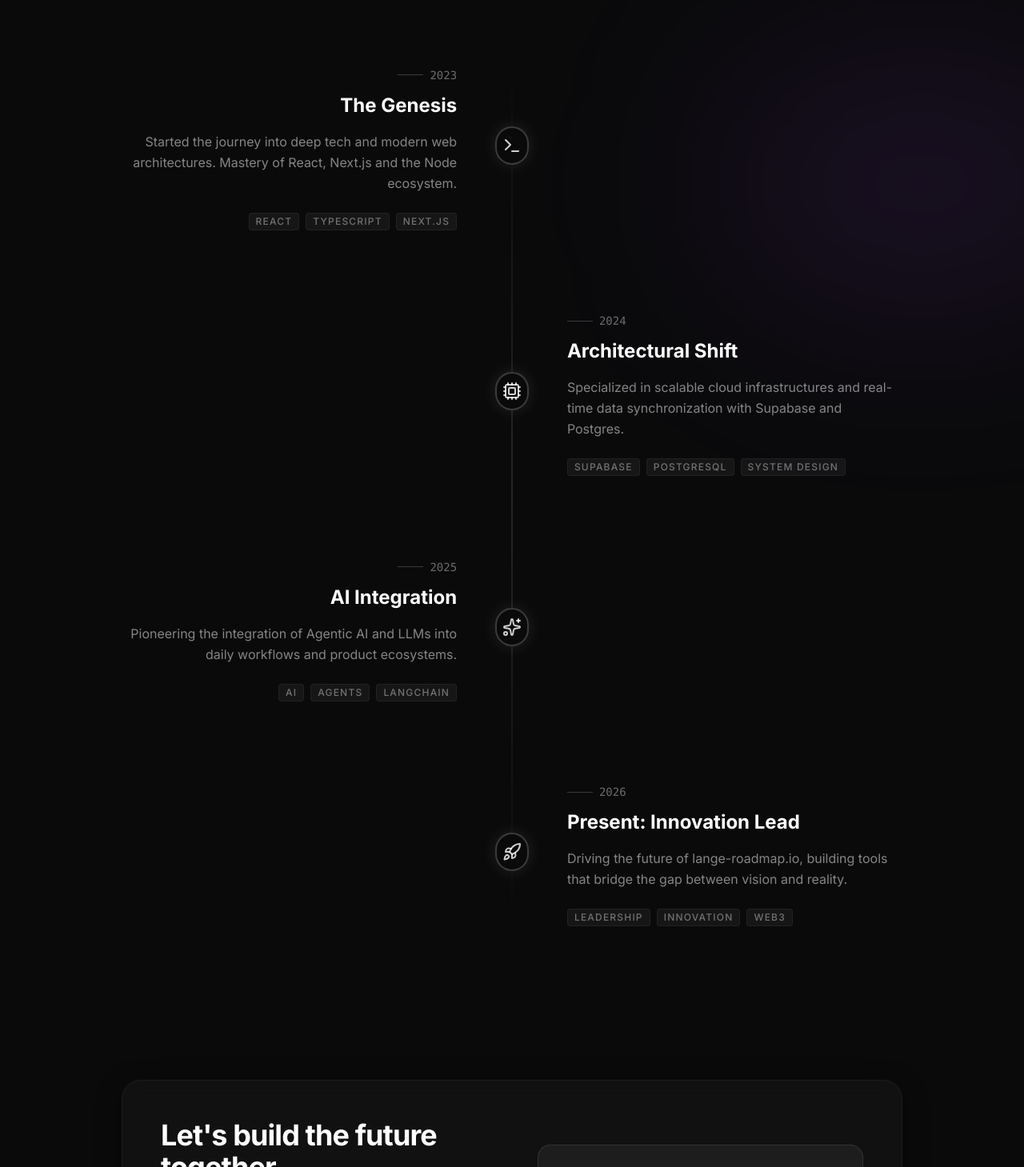
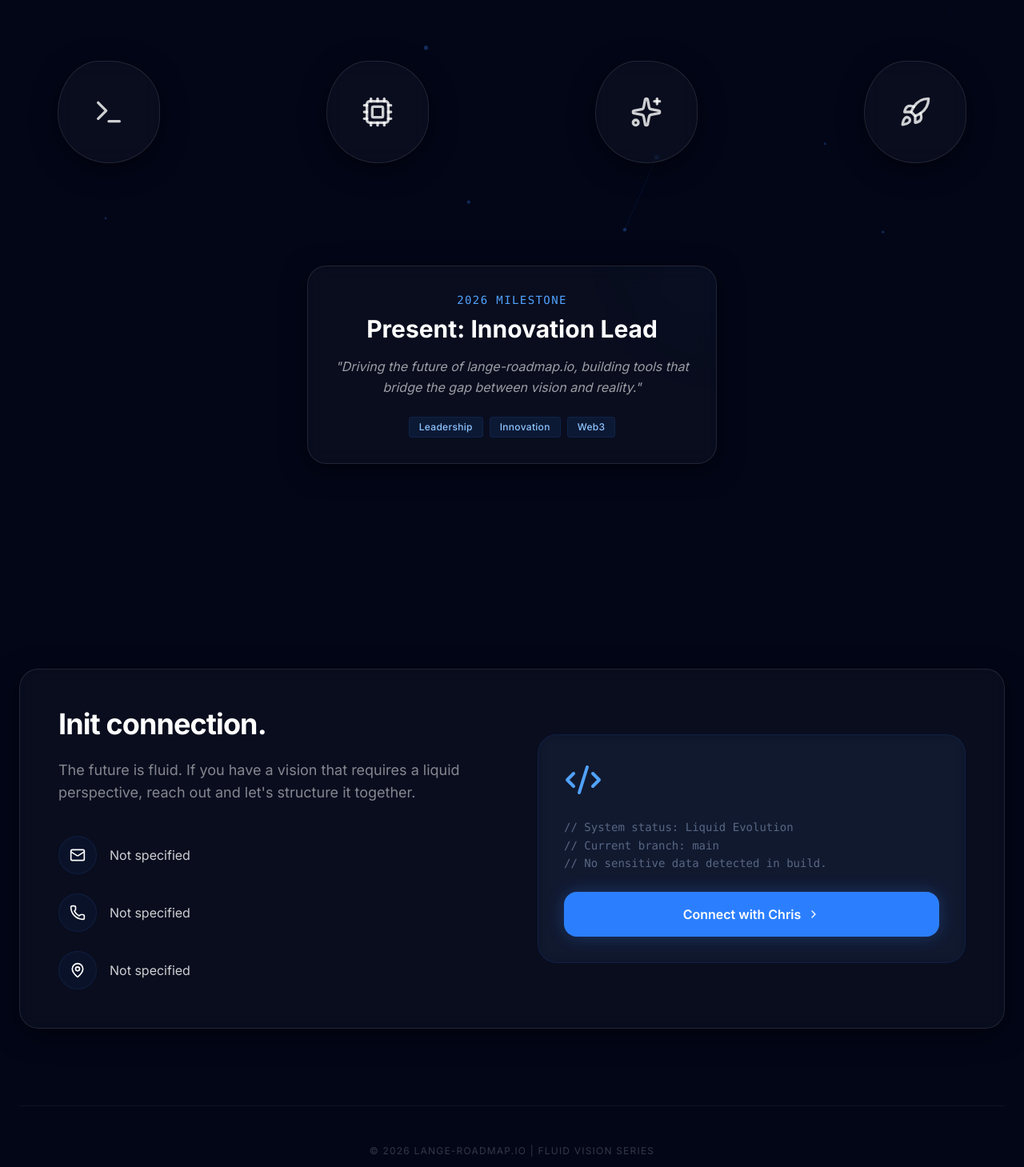
Before and after one commit to lange-chris/lange-roadmap.io, a Next.js app: page / in a window 1280 px wide. Shown: the part 491-1950 px from the top of the page at 80% size. Built offline with nearby package versions, Linux system fonts and the light colour scheme.

Commit message:
feat: implement advanced liquid design with molecular roadmap and particles

```diff
--- a/package.json
+++ b/package.json
@@ -9,6 +9,8 @@
     "lint": "eslint"
   },
   "dependencies": {
+    "@tsparticles/react": "^3.0.0",
+    "@tsparticles/slim": "^3.9.1",
     "framer-motion": "^12.38.0",
     "lucide-react": "^1.8.0",
     "next": "16.2.4",
--- a/src/app/globals.css
+++ b/src/app/globals.css
@@ -3,65 +3,60 @@
 @theme {
   --font-sans: 'Inter', ui-sans-serif, system-ui, sans-serif;
 
-  --color-background: hsl(240 10% 3.9%);
+  --color-background: #020617; /* Slate 950 */
   --color-foreground: hsl(0 0% 98%);
-  --color-card: hsl(240 10% 3.9%);
-  --color-card-foreground: hsl(0 0% 98%);
-  --color-popover: hsl(240 10% 3.9%);
-  --color-popover-foreground: hsl(0 0% 98%);
-  --color-primary: hsl(0 0% 98%);
-  --color-primary-foreground: hsl(240 5.9% 10%);
-  --color-secondary: hsl(240 3.7% 15.9%);
-  --color-secondary-foreground: hsl(0 0% 98%);
-  --color-muted: hsl(240 3.7% 15.9%);
-  --color-muted-foreground: hsl(240 5% 64.9%);
-  --color-accent: hsl(240 3.7% 15.9%);
-  --color-accent-foreground: hsl(0 0% 98%);
-  --color-destructive: hsl(0 62.8% 30.6%);
-  --color-destructive-foreground: hsl(0 0% 98%);
-  --color-border: hsl(240 3.7% 15.9%);
-  --color-input: hsl(240 3.7% 15.9%);
-  --color-ring: hsl(240 4.9% 83.9%);
 
-  --radius-xl: 0.75rem;
+  --color-blue-deep: #1e3a8a; /* Blue 900 */
+  --color-blue-vibrant: #3b82f6; /* Blue 500 */
+
+  --radius-bubble: 60% 40% 30% 70% / 60% 30% 70% 40%;
 }
 
 @layer base {
   body {
     color: var(--color-foreground);
-    background: var(--color-background);
+    background: radial-gradient(circle at center, #0f172a 0%, #020617 100%);
     -webkit-font-smoothing: antialiased;
     -moz-osx-font-smoothing: grayscale;
+    min-height: 100vh;
   }
+}
 
-  * {
-    border-color: var(--color-border);
-  }
+.liquid-bg {
+  position: fixed;
+  inset: 0;
+  z-index: -1;
+  background: linear-gradient(135deg, #020617 0%, #1e1b4b 50%, #020617 100%);
 }
 
 .glass-morphism {
   background: rgba(255, 255, 255, 0.03);
   backdrop-filter: blur(12px);
-  border: 1px solid rgba(255, 255, 255, 0.05);
-  box-shadow: 0 8px 32px 0 rgba(0, 0, 0, 0.37);
+  border: 1px solid rgba(255, 255, 255, 0.1);
+  box-shadow: 0 8px 32px 0 rgba(0, 0, 0, 0.5);
 }
 
-.roadmap-line {
-  position: absolute;
-  left: 50%;
-  transform: translateX(-50%);
-  width: 2px;
-  background: linear-gradient(to bottom, transparent, var(--color-muted), transparent);
-  height: 100%;
-  z-index: 0;
+.wobble-bubble {
+  border-radius: var(--radius-bubble);
+  transition: all 0.5s ease-in-out;
 }
 
-@keyframes float {
-  0% { transform: translateY(0px); }
-  50% { transform: translateY(-10px); }
-  100% { transform: translateY(0px); }
+@keyframes wobble {
+  0% { border-radius: 60% 40% 30% 70% / 60% 30% 70% 40%; }
+  50% { border-radius: 30% 60% 70% 40% / 50% 60% 30% 60%; }
+  100% { border-radius: 60% 40% 30% 70% / 60% 30% 70% 40%; }
 }
 
-.float-animation {
-  animation: float 6s ease-in-out infinite;
+.animate-wobble {
+  animation: wobble 8s ease-in-out infinite;
 }
+
+.molecular-line {
+  stroke: rgba(59, 130, 246, 0.2);
+  stroke-width: 2;
+  stroke-dasharray: 5, 5;
+}
+
+.liquid-shadow {
+  box-shadow: 0 0 30px rgba(59, 130, 246, 0.2);
+}
--- /dev/null
+++ b/src/components/MolecularNode.tsx
@@ -0,0 +1,62 @@
+"use client";
+
+import { motion } from "framer-motion";
+import { ReactNode } from "react";
+
+interface MolecularNodeProps {
+  title: string;
+  year: string;
+  icon: ReactNode;
+  isActive?: boolean;
+  onHover?: () => void;
+}
+
+export default function MolecularNode({ title, year, icon, isActive, onHover }: MolecularNodeProps) {
+  return (
+    <div className="relative group cursor-pointer" onMouseEnter={onHover}>
+      {/* Liquid Wobble Bubble */}
+      <motion.div
+        animate={{
+          borderRadius: [
+            "60% 40% 30% 70% / 60% 30% 70% 40%",
+            "30% 60% 70% 40% / 50% 60% 30% 60%",
+            "60% 40% 30% 70% / 60% 30% 70% 40%",
+          ],
+        }}
+        transition={{
+          duration: 8,
+          repeat: Infinity,
+          ease: "easeInOut",
+        }}
+        whileHover={{
+          scale: 1.1,
+          boxShadow: "0 0 30px rgba(59, 130, 246, 0.4)",
+          transition: { duration: 0.3 }
+        }}
+        className={`w-32 h-32 flex items-center justify-center glass-morphism relative z-10
+          ${isActive ? "border-blue-500 shadow-[0_0_20px_rgba(59,130,246,0.3)]" : "border-white/10"}`}
+      >
+        <div className="text-white/80 scale-125 group-hover:text-white transition-colors">
+          {icon}
+        </div>
+
+        {/* Glow effect */}
+        <div className="absolute inset-0 rounded-full bg-blue-500/10 blur-xl opacity-0 group-hover:opacity-100 transition-opacity" />
+      </motion.div>
+
+      {/* Label */}
+      <motion.div
+        initial={{ opacity: 0, y: 10 }}
+        whileHover={{ opacity: 1, y: 0 }}
+        className="absolute top-full mt-6 left-1/2 -translate-x-1/2 text-center w-max pointer-events-none"
+      >
+        <div className="text-white/40 font-mono text-xs mb-1 uppercase tracking-widest">{year}</div>
+        <div className="text-white font-semibold text-sm">{title}</div>
+      </motion.div>
+
+      {/* Connection Anchor Points (for SVG lines) */}
+      <div className="absolute left-0 top-1/2 -translate-y-1/2 w-1 h-1 bg-transparent" id={`anchor-left-${year}`} />
+      <div className="absolute right-0 top-1/2 -translate-y-1/2 w-1 h-1 bg-transparent" id={`anchor-right-${year}`} />
+    </div>
+  );
+}
--- /dev/null
+++ b/src/components/ParticlesBG.tsx
@@ -0,0 +1,108 @@
+"use client";
+
+import { useEffect, useMemo, useState } from "react";
+import Particles, { initParticlesEngine } from "@tsparticles/react";
+import { type Container, type ISourceOptions } from "@tsparticles/engine";
+import { loadSlim } from "@tsparticles/slim";
+
+export default function ParticlesBG() {
+  const [init, setInit] = useState(false);
+
+  useEffect(() => {
+    initParticlesEngine(async (engine) => {
+      await loadSlim(engine);
+    }).then(() => {
+      setInit(true);
+    });
+  }, []);
+
+  const particlesLoaded = async (container?: Container): Promise<void> => {
+    console.log("Particles loaded", container);
+  };
+
+  const options: ISourceOptions = useMemo(
+    () => ({
+      background: {
+        color: {
+          value: "transparent",
+        },
+      },
+      fpsLimit: 120,
+      interactivity: {
+        events: {
+          onClick: {
+            enable: true,
+            mode: "push",
+          },
+          onHover: {
+            enable: true,
+            mode: "bubble",
+          },
+        },
+        modes: {
+          push: {
+            quantity: 4,
+          },
+          bubble: {
+            distance: 200,
+            duration: 2,
+            opacity: 0.8,
+            size: 4,
+          },
+        },
+      },
+      particles: {
+        color: {
+          value: "#3b82f6",
+        },
+        links: {
+          color: "#3b82f6",
+          distance: 150,
+          enable: true,
+          opacity: 0.15,
+          width: 1,
+        },
+        move: {
+          direction: "right",
+          enable: true,
+          outModes: {
+            default: "out",
+          },
+          random: false,
+          speed: 1,
+          straight: false,
+        },
+        number: {
+          density: {
+            enable: true,
+          },
+          value: 60,
+        },
+        opacity: {
+          value: 0.3,
+        },
+        shape: {
+          type: "circle",
+        },
+        size: {
+          value: { min: 1, max: 3 },
+        },
+      },
+      detectRetina: true,
+    }),
+    [],
+  );
+
+  if (init) {
+    return (
+      <Particles
+        id="tsparticles"
+        particlesLoaded={particlesLoaded}
+        options={options}
+        className="absolute inset-0 z-0 pointer-events-none"
+      />
+    );
+  }
+
+  return null;
+}
--- a/src/components/Roadmap.tsx
+++ b/src/components/Roadmap.tsx
@@ -13,52 +13,53 @@ import {
   ChevronRight,
   Sparkles
 } from "lucide-react";
+import ParticlesBG from "./ParticlesBG";
+import MolecularNode from "./MolecularNode";
+import { useState } from "react";
 
 const roadmapEvents = [
   {
     year: "2023",
     title: "The Genesis",
     description: "Started the journey into deep tech and modern web architectures. Mastery of React, Next.js and the Node ecosystem.",
-    icon: <Terminal className="w-6 h-6" />,
+    icon: <Terminal className="w-8 h-8" />,
     tags: ["React", "TypeScript", "Next.js"]
   },
   {
     year: "2024",
     title: "Architectural Shift",
     description: "Specialized in scalable cloud infrastructures and real-time data synchronization with Supabase and Postgres.",
-    icon: <Cpu className="w-6 h-6" />,
+    icon: <Cpu className="w-8 h-8" />,
     tags: ["Supabase", "PostgreSQL", "System Design"]
   },
   {
     year: "2025",
     title: "AI Integration",
     description: "Pioneering the integration of Agentic AI and LLMs into daily workflows and product ecosystems.",
-    icon: <Sparkles className="w-6 h-6" />,
+    icon: <Sparkles className="w-8 h-8" />,
     tags: ["AI", "Agents", "LangChain"]
   },
   {
     year: "2026",
     title: "Present: Innovation Lead",
     description: "Driving the future of lange-roadmap.io, building tools that bridge the gap between vision and reality.",
-    icon: <Rocket className="w-6 h-6" />,
+    icon: <Rocket className="w-8 h-8" />,
     tags: ["Leadership", "Innovation", "Web3"]
   }
 ];
 
 export default function Roadmap() {
+  const [activeEvent, setActiveEvent] = useState(roadmapEvents[roadmapEvents.length - 1]);
+
   const userPhone = process.env.NEXT_PUBLIC_USER_PHONE || "Not specified";
   const userEmail = process.env.NEXT_PUBLIC_USER_EMAIL || "Not specified";
   const userAddress = process.env.NEXT_PUBLIC_USER_ADDRESS || "Not specified";
 
   return (
-    <main className="min-h-screen bg-[#0a0a0b] text-white selection:bg-white/10 overflow-x-hidden">
-      {/* Background Ambience */}
-      <div className="fixed inset-0 z-0">
-        <div className="absolute top-[-10%] left-[-10%] w-[40%] h-[40%] bg-blue-500/10 blur-[120px] rounded-full" />
-        <div className="absolute bottom-[-10%] right-[-10%] w-[40%] h-[40%] bg-purple-500/10 blur-[120px] rounded-full" />
-      </div>
+    <main className="min-h-screen bg-[#020617] text-white selection:bg-blue-500/20 overflow-x-hidden relative">
+      <ParticlesBG />
 
-      <div className="relative z-10 max-w-5xl mx-auto px-6 py-24">
+      <div className="relative z-10 max-w-7xl mx-auto px-6 py-24">
         {/* Hero Section */}
         <motion.section
           initial={{ opacity: 0, y: 20 }}
@@ -66,63 +67,76 @@ export default function Roadmap() {
           transition={{ duration: 0.8 }}
           className="text-center mb-32"
         >
-          <div className="inline-flex items-center gap-2 px-3 py-1 rounded-full bg-white/5 border border-white/10 text-sm font-medium text-white/60 mb-6 tracking-tight">
+          <div className="inline-flex items-center gap-2 px-3 py-1 rounded-full bg-blue-500/5 border border-blue-500/10 text-sm font-medium text-blue-400 mb-6 tracking-tight">
             <Globe className="w-3.5 h-3.5" />
             <span>Chris Lange's Professional Journey</span>
           </div>
-          <h1 className="text-6xl md:text-8xl font-bold tracking-tighter mb-8 bg-clip-text text-transparent bg-gradient-to-b from-white to-white/40">
-            Evolution of <br /> Vision.
+          <h1 className="text-6xl md:text-8xl font-bold tracking-tighter mb-8 bg-clip-text text-transparent bg-gradient-to-b from-white to-blue-200/40">
+            Liquid <br /> Roadmap.
           </h1>
           <p className="text-xl text-white/50 max-w-2xl mx-auto leading-relaxed">
-            A vertical deep-dive into the milestones, technologies, and breakthroughs that define my path in the digital landscape.
+            An advanced molecular structure visualizing the fluid progression of technologies, milestones, and breakthroughs.
           </p>
         </motion.section>
 
-        {/* Roadmap Section */}
-        <section className="relative mb-48">
-          <div className="roadmap-line" />
+        {/* Molecular Roadmap Structure */}
+        <section className="relative mb-64 min-h-[400px]">
+          {/* Animated SVG Connection Layer */}
+          <svg className="absolute inset-0 w-full h-full pointer-events-none z-0 overflow-visible">
+            <motion.path
+              d="M 150,200 L 350,200 L 550,200 L 750,200"
+              fill="none"
+              stroke="url(#line-gradient)"
+              strokeWidth="2"
+              strokeDasharray="8 8"
+              initial={{ pathLength: 0, opacity: 0 }}
+              animate={{ pathLength: 1, opacity: 1 }}
+              transition={{ duration: 2, ease: "easeInOut" }}
+            />
+            <defs>
+              <linearGradient id="line-gradient" x1="0%" y1="0%" x2="100%" y2="0%">
+                <stop offset="0%" stopColor="#3b82f6" stopOpacity="0" />
+                <stop offset="50%" stopColor="#3b82f6" stopOpacity="0.5" />
+                <stop offset="100%" stopColor="#3b82f6" stopOpacity="0" />
+              </linearGradient>
+            </defs>
+          </svg>
 
-          <div className="space-y-24">
+          {/* Nodes Container */}
+          <div className="flex flex-col md:flex-row items-center justify-between gap-12 relative z-10 px-12">
             {roadmapEvents.map((event, index) => (
+              <MolecularNode
+                key={event.year}
+                year={event.year}
+                title={event.title}
+                icon={event.icon}
+                isActive={activeEvent.year === event.year}
+                onHover={() => setActiveEvent(event)}
+              />
+            ))}
+          </div>
+
+          {/* Floating Info Card (appears on hover) */}
           <motion.div
-                key={index}
-                initial={{ opacity: 0, x: index % 2 === 0 ? -20 : 20 }}
-                whileInView={{ opacity: 1, x: 0 }}
-                viewport={{ once: true, margin: "-100px" }}
-                transition={{ duration: 0.6, delay: index * 0.1 }}
-                className={`relative flex items-center gap-12 ${index % 2 === 0 ? "flex-row" : "flex-row-reverse"}`}
+            key={activeEvent.year}
+            initial={{ opacity: 0, y: 20, scale: 0.95 }}
+            animate={{ opacity: 1, y: 0, scale: 1 }}
+            className="mt-32 max-w-lg mx-auto glass-morphism rounded-3xl p-8 border border-blue-500/20 text-center relative overflow-hidden"
           >
-                {/* Content Card */}
-                <div className={`w-1/2 ${index % 2 === 0 ? "text-right" : "text-left"}`}>
-                  <div className="inline-flex items-center gap-2 text-white/40 font-mono text-sm mb-3">
-                    <span className="w-8 h-px bg-white/20" />
-                    {event.year}
-                  </div>
-                  <h3 className="text-2xl font-bold mb-4">{event.title}</h3>
-                  <p className="text-white/50 leading-relaxed max-w-md ml-auto mr-auto">
-                    {event.description}
+            <div className="absolute top-0 right-0 w-32 h-32 bg-blue-500/5 blur-3xl rounded-full -translate-y-1/2 translate-x-1/2" />
+            <div className="text-blue-400 font-mono text-sm mb-2 uppercase tracking-widest">{activeEvent.year} Milestone</div>
+            <h3 className="text-3xl font-bold mb-4">{activeEvent.title}</h3>
+            <p className="text-white/60 leading-relaxed mb-6 italic">
+              "{activeEvent.description}"
             </p>
-                  <div className={`flex flex-wrap gap-2 mt-6 ${index % 2 === 0 ? "justify-end" : "justify-start"}`}>
-                    {event.tags.map(tag => (
-                      <span key={tag} className="px-2 py-0.5 rounded bg-white/5 border border-white/5 text-xs text-white/40 uppercase tracking-widest font-medium">
+            <div className="flex flex-wrap gap-2 justify-center">
+              {activeEvent.tags.map(tag => (
+                <span key={tag} className="px-3 py-1 rounded bg-blue-500/10 border border-blue-500/10 text-xs text-blue-300 font-medium tracking-wide">
                   {tag}
                 </span>
               ))}
             </div>
-                </div>
-
-                {/* Center Node */}
-                <div className="relative z-10 w-12 h-12 rounded-full bg-[#0a0a0b] border-2 border-white/20 flex items-center justify-center shadow-[0_0_20px_rgba(255,255,255,0.1)]">
-                  <div className="text-white/80">
-                    {event.icon}
-                  </div>
-                </div>
-
-                {/* Empty Space for alignment */}
-                <div className="w-1/2" />
           </motion.div>
-            ))}
-          </div>
         </section>
 
         {/* Contact Section */}
@@ -130,46 +144,46 @@ export default function Roadmap() {
           initial={{ opacity: 0 }}
           whileInView={{ opacity: 1 }}
           viewport={{ once: true }}
-          className="glass-morphism rounded-3xl p-12 overflow-hidden relative"
+          className="glass-morphism rounded-3xl p-12 overflow-hidden relative mb-24"
         >
           <div className="relative z-10 grid md:grid-cols-2 gap-16 items-center">
             <div>
-              <h2 className="text-4xl font-bold mb-6 tracking-tight">Let's build the future together.</h2>
+              <h2 className="text-4xl font-bold mb-6 tracking-tight">Init connection.</h2>
               <p className="text-white/50 mb-10 text-lg">
-                Interested in collaboration or just want to chat about the latest in roadmap architectures? Feel free to reach out.
+                The future is fluid. If you have a vision that requires a liquid perspective, reach out and let's structure it together.
               </p>
 
               <div className="space-y-6">
-                <div className="flex items-center gap-4 group">
-                  <div className="w-10 h-10 rounded-full bg-white/5 border border-white/10 flex items-center justify-center group-hover:bg-white group-hover:text-black transition-all">
-                    <Mail className="w-4 h-4" />
+                <div className="flex items-center gap-4 group cursor-pointer">
+                  <div className="w-12 h-12 rounded-full bg-blue-500/5 border border-blue-500/10 flex items-center justify-center group-hover:bg-blue-500 group-hover:text-black transition-all">
+                    <Mail className="w-5 h-5" />
                   </div>
-                  <span className="text-white/80">{userEmail}</span>
+                  <span className="text-white/80 group-hover:text-white transition-colors">{userEmail}</span>
                 </div>
-                <div className="flex items-center gap-4 group">
-                  <div className="w-10 h-10 rounded-full bg-white/5 border border-white/10 flex items-center justify-center group-hover:bg-white group-hover:text-black transition-all">
-                    <Phone className="w-4 h-4" />
+                <div className="flex items-center gap-4 group cursor-pointer">
+                  <div className="w-12 h-12 rounded-full bg-blue-500/5 border border-blue-500/10 flex items-center justify-center group-hover:bg-blue-500 group-hover:text-black transition-all">
+                    <Phone className="w-5 h-5" />
                   </div>
-                  <span className="text-white/80">{userPhone}</span>
+                  <span className="text-white/80 group-hover:text-white transition-colors">{userPhone}</span>
                 </div>
-                <div className="flex items-center gap-4 group">
-                  <div className="w-10 h-10 rounded-full bg-white/5 border border-white/10 flex items-center justify-center group-hover:bg-white group-hover:text-black transition-all">
-                    <MapPin className="w-4 h-4" />
+                <div className="flex items-center gap-4 group cursor-pointer">
+                  <div className="w-12 h-12 rounded-full bg-blue-500/5 border border-blue-500/10 flex items-center justify-center group-hover:bg-blue-500 group-hover:text-black transition-all">
+                    <MapPin className="w-5 h-5" />
                   </div>
-                  <span className="text-white/80">{userAddress}</span>
+                  <span className="text-white/80 group-hover:text-white transition-colors">{userAddress}</span>
                 </div>
               </div>
             </div>
 
-            <div className="bg-white/5 rounded-2xl p-8 border border-white/10">
+            <div className="bg-blue-500/5 rounded-3xl p-8 border border-blue-500/10 backdrop-blur-sm">
               <Code2 className="w-12 h-12 text-blue-400 mb-6" />
-              <p className="text-sm font-mono text-white/40 leading-relaxed mb-6">
-                 // System message:<br />
-                 // No sensitive data was hardcoded in this build. <br />
-                 // All contact details are securely injected via environment variables.
+              <p className="text-sm font-mono text-blue-200/40 leading-relaxed mb-6">
+                 // System status: Liquid Evolution <br />
+                 // Current branch: main <br />
+                 // No sensitive data detected in build.
               </p>
-              <button className="w-full py-4 rounded-xl bg-white text-black font-semibold hover:bg-white/90 transition-colors flex items-center justify-center gap-2">
-                Init Connection
+              <button className="w-full py-4 rounded-2xl bg-blue-500 text-white font-semibold hover:bg-blue-400 transition-all flex items-center justify-center gap-2 shadow-[0_0_20px_rgba(59,130,246,0.3)]">
+                Connect with Chris
                 <ChevronRight className="w-4 h-4" />
               </button>
             </div>
@@ -177,8 +191,8 @@ export default function Roadmap() {
         </motion.section>
 
         {/* Footer */}
-        <footer className="mt-48 text-center border-t border-white/5 pt-12 text-white/30 text-sm">
-          <p>© {new Date().getFullYear()} lange-roadmap.io | Crafted with precision.</p>
+        <footer className="mt-24 text-center border-t border-white/5 pt-12 text-white/20 text-xs tracking-widest uppercase mb-12">
+          <p>© {new Date().getFullYear()} lange-roadmap.io | Fluid Vision Series</p>
         </footer>
       </div>
     </main>
```
Also changed, not shown: vercel.json (added), 1 other file (tests, documents, lock files or other folders). Lines whose indentation alone changed are shown as unchanged.
